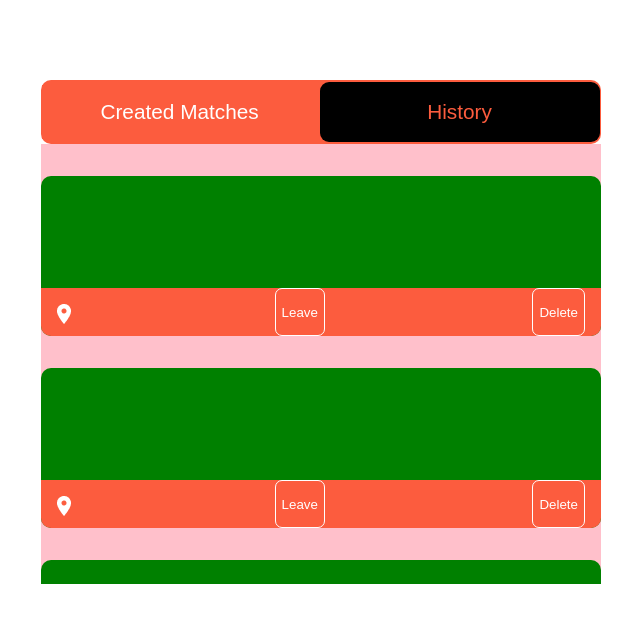
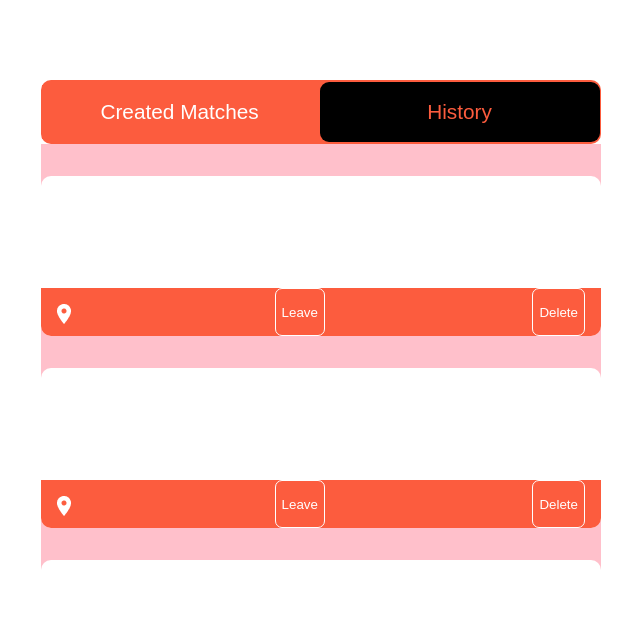
Before and after one commit to s3v3n-up/mvp, a Next.js app: page /userHistory in a window 1280 px wide. Shown: the top 622 px of the page, without its empty margins (319-959 px from the left). Built offline with nearby package versions, Linux system fonts and the light colour scheme.

Commit message:
removed green for testing and made card body white

```diff
--- a/src/components/Card.module.sass
+++ b/src/components/Card.module.sass
@@ -3,7 +3,7 @@
 
 // Card base
 .cardContainer
-    background-color: green
+    background-color: white
     width: 35rem
     height: 10rem
     border-radius: 10px
```
